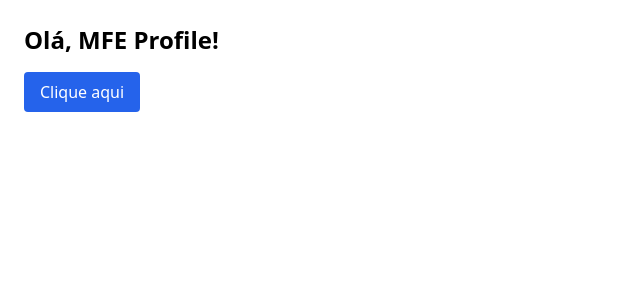
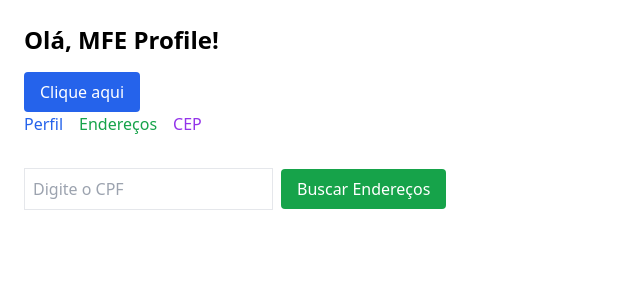
Before and after one commit to arielwilkomm/mfe-profile, a React app: page /enderecos in a window 1280 px wide. Shown: the top 300 px of the page, without its empty margins (0-640 px from the left). Built offline with nearby package versions, Linux system fonts and the light colour scheme.

Commit message:
create mfe

```diff
--- a/src/App.tsx
+++ b/src/App.tsx
@@ -1,11 +1,29 @@
 import * as React from 'react';
+import { BrowserRouter, Routes, Route, Link } from 'react-router-dom';
+import { ProfileInfo } from './components/ProfileInfo';
+import { AddressInfo } from './components/AddressInfo';
+import { PostalCodeInfo } from './components/PostalCodeInfo';
 import { Button } from './components/ui/button';
 
 export function App() {
   return (
-    <div className="p-6">
-      <h1 className="text-2xl font-bold mb-4">Olá, MFE Profile!</h1>
-      <Button onClick={() => alert('Botão clicado!')}>Clique aqui</Button>
-    </div>
+    <BrowserRouter>
+      <div className="p-6">
+        <h1 className="text-2xl font-bold mb-4">Olá, MFE Profile!</h1>
+        <Button onClick={() => alert('Botão clicado!')}>Clique aqui</Button>
+        <nav className="mb-4 flex gap-4">
+          <Link to="/" className="text-blue-600">Perfil</Link>
+          <Link to="/enderecos" className="text-green-600">Endereços</Link>
+          <Link to="/cep" className="text-purple-600">CEP</Link>
+        </nav>
+        <div className="mt-8">
+          <Routes>
+            <Route path="/" element={<ProfileInfo />} />
+            <Route path="/enderecos" element={<AddressInfo />} />
+            <Route path="/cep" element={<PostalCodeInfo />} />
+          </Routes>
+        </div>
+      </div>
+    </BrowserRouter>
   );
 }
--- /dev/null
+++ b/src/api/bff.ts
@@ -0,0 +1,19 @@
+const API_URL = 'http://localhost:8090/v1';
+
+export async function getProfile(cpf: string) {
+  const res = await fetch(`${API_URL}/profile/${cpf}`);
+  if (!res.ok) throw new Error('Erro ao buscar perfil');
+  return res.json();
+}
+
+export async function getAddresses(cpf: string) {
+  const res = await fetch(`${API_URL}/address/${cpf}`);
+  if (!res.ok) throw new Error('Erro ao buscar endereços');
+  return res.json();
+}
+
+export async function getPostalCode(postalCode: string) {
+  const res = await fetch(`${API_URL}/postal-code/${postalCode}`);
+  if (!res.ok) throw new Error('Erro ao buscar postal code');
+  return res.json();
+}
--- /dev/null
+++ b/src/components/AddressInfo.tsx
@@ -0,0 +1,33 @@
+import React, { useState } from 'react';
+import { getAddresses } from '../api/bff';
+
+export function AddressInfo() {
+    const [cpf, setCpf] = useState('');
+    const [addresses, setAddresses] = useState<any>(null);
+
+    const handleSearch = async () => {
+        try {
+            const data = await getAddresses(cpf);
+            setAddresses(data);
+        } catch (e) {
+            alert('Erro ao buscar endereços');
+        }
+    };
+
+    return (
+        <div className="mt-8">
+            <input
+                className="border p-2 mr-2"
+                placeholder="Digite o CPF"
+                value={cpf}
+                onChange={e => setCpf(e.target.value)}
+            />
+            <button className="bg-green-600 text-white px-4 py-2 rounded" onClick={handleSearch}>
+                Buscar Endereços
+            </button>
+            {addresses && (
+                <pre className="mt-4 bg-gray-100 p-2 rounded">{JSON.stringify(addresses, null, 2)}</pre>
+            )}
+        </div>
+    );
+}
--- /dev/null
+++ b/src/components/PostalCodeInfo.tsx
@@ -0,0 +1,33 @@
+import React, { useState } from 'react';
+import { getPostalCode } from '../api/bff';
+
+export function PostalCodeInfo() {
+    const [postalCode, setPostalCode] = useState('');
+    const [info, setInfo] = useState<any>(null);
+
+    const handleSearch = async () => {
+        try {
+            const data = await getPostalCode(postalCode);
+            setInfo(data);
+        } catch (e) {
+            alert('Erro ao buscar postal code');
+        }
+    };
+
+    return (
+        <div className="mt-8">
+            <input
+                className="border p-2 mr-2"
+                placeholder="Digite o CEP"
+                value={postalCode}
+                onChange={e => setPostalCode(e.target.value)}
+            />
+            <button className="bg-purple-600 text-white px-4 py-2 rounded" onClick={handleSearch}>
+                Buscar CEP
+            </button>
+            {info && (
+                <pre className="mt-4 bg-gray-100 p-2 rounded">{JSON.stringify(info, null, 2)}</pre>
+            )}
+        </div>
+    );
+}
--- /dev/null
+++ b/src/components/ProfileInfo.tsx
@@ -0,0 +1,33 @@
+import React, { useState } from 'react';
+import { getProfile } from '../api/bff';
+
+export function ProfileInfo() {
+    const [cpf, setCpf] = useState('');
+    const [profile, setProfile] = useState<any>(null);
+
+    const handleSearch = async () => {
+        try {
+            const data = await getProfile(cpf);
+            setProfile(data);
+        } catch (e) {
+            alert('Erro ao buscar perfil');
+        }
+    };
+
+    return (
+        <div>
+            <input
+                className="border p-2 mr-2"
+                placeholder="Digite o CPF"
+                value={cpf}
+                onChange={e => setCpf(e.target.value)}
+            />
+            <button className="bg-blue-600 text-white px-4 py-2 rounded" onClick={handleSearch}>
+                Buscar Perfil
+            </button>
+            {profile && (
+                <pre className="mt-4 bg-gray-100 p-2 rounded">{JSON.stringify(profile, null, 2)}</pre>
+            )}
+        </div>
+    );
+}
```
Also changed, not shown: package.json (+6 -2 lines), 1 other file (tests, documents, lock files or other folders).
